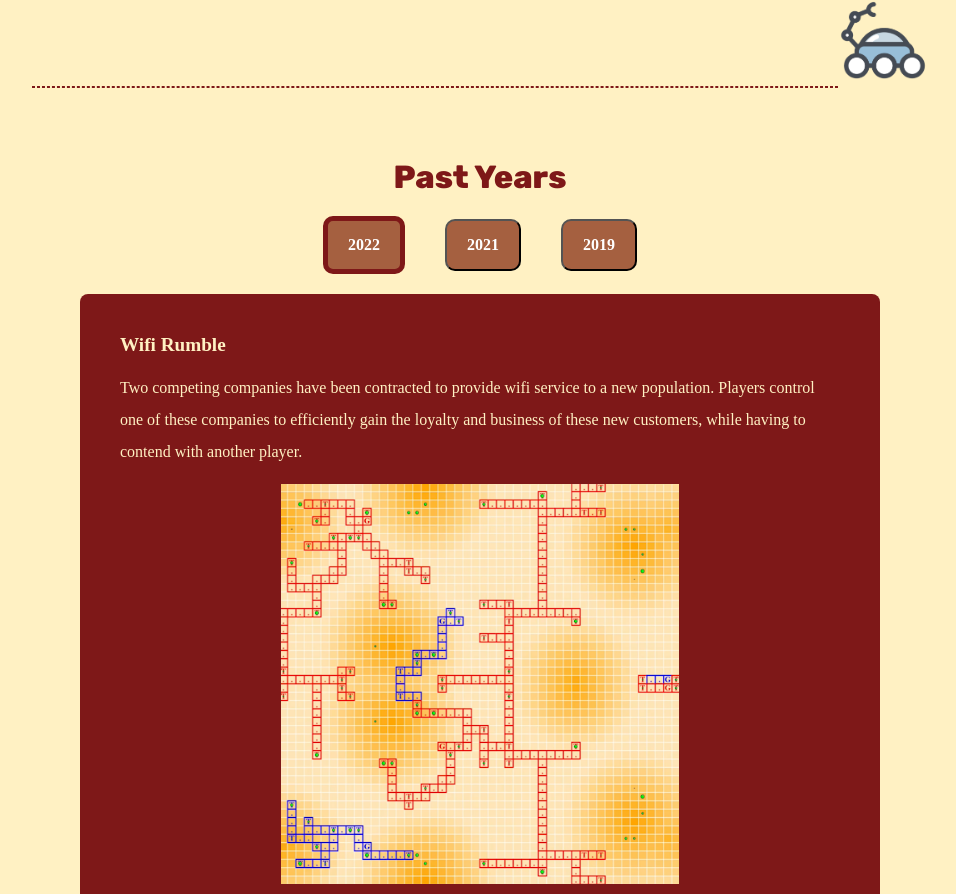
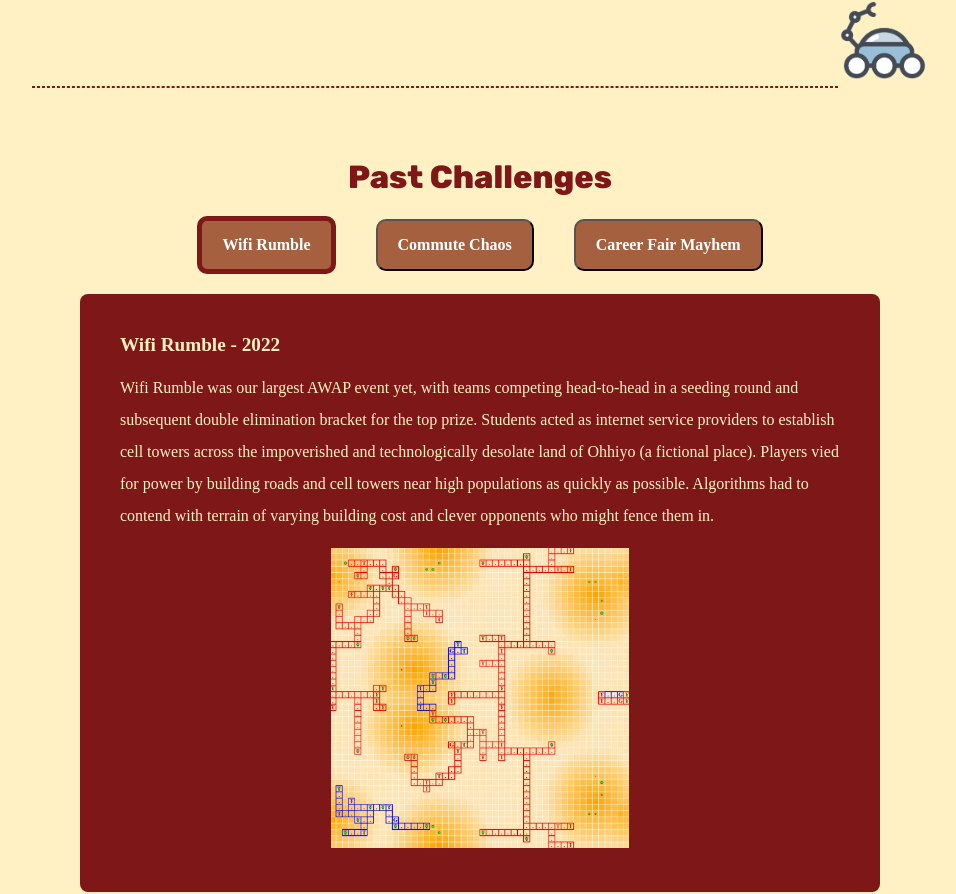
Before and after one commit to acm-cmu/awap-landing-page-2024, a React (Create React App) app: page / in a window 1280 px wide. Shown: the part 1630-2524 px from the top of the page, without its empty margins (160-1116 px from the left). Built offline with nearby package versions, Linux system fonts and the light colour scheme.

Commit message:
past challenges new descriptions

```diff
--- a/src/components/Navbar.js
+++ b/src/components/Navbar.js
@@ -23,7 +23,7 @@ const Navbar = () => {
             <div className="link">Register</div>
           </Link>
           <Link to="past" smooth={true} offset={-0.08 * window.innerHeight}>
-            <div className="link">Past Years</div>
+            <div className="link">Past Challenges</div>
           </Link>
           <Link to="sponsors" smooth={true} offset={-0.12 * window.innerHeight}>
             <div className="link">Sponsors</div>
@@ -52,7 +52,7 @@ const Navbar = () => {
         </Link>
         <Link to="past" smooth={true} offset={-0.08 * window.innerHeight}>
           <div onClick={() => setMenuOpen(false)} className="link">
-            Past Years
+            Past Challenges
           </div>
         </Link>
         <Link to="sponsors" smooth={true} offset={-0.1 * window.innerHeight}>
--- a/src/components/Past.js
+++ b/src/components/Past.js
@@ -6,18 +6,23 @@ const year2022 = () => {
     <div className="row">
       <div className="row one">
         <div className="past-description">
-          <div className="past-title">Wifi Rumble</div>
+          <div className="past-title">Wifi Rumble - 2022</div>
           <p>
-            Two competing companies have been contracted to provide wifi service
-            to a new population. Players control one of these companies to
-            efficiently gain the loyalty and business of these new customers,
-            while having to contend with another player.
+            Wifi Rumble was our largest AWAP event yet, with teams competing
+            head-to-head in a seeding round and subsequent double elimination
+            bracket for the top prize. Students acted as internet service
+            providers to establish cell towers across the impoverished and
+            technologically desolate land of Ohhiyo (a fictional place). Players
+            vied for power by building roads and cell towers near high
+            populations as quickly as possible. Algorithms had to contend with
+            terrain of varying building cost and clever opponents who might
+            fence them in.
           </p>
         </div>
       </div>
       <div className="row two">
         <div className="past-image">
-          <img src="../../past/awap22-image.png" height="400" alt="sponsors" />
+          <img src="../../past/awap22-image.png" height="300" alt="sponsors" />
         </div>
       </div>
     </div>
@@ -29,17 +34,21 @@ const year2021 = () => {
     <div className="row">
       <div className="row one">
         <div className="past-description">
-          <div className="past-title">Commute Chaos</div>
+          <div className="past-title">Commute Chaos - 2021</div>
           <p>
-            Players have to design a subway system to efficiently transport
-            riders to their destinations, while also keeping construction costs
-            low.
+            In 2021, AWAP was hosted virtually due to COVID, with a theme based
+            on effective transportation management. Each team operated as a
+            Transportation Manager whose role was to design a subway network.
+            Given knowledge on the passenger load of different stations, teams
+            tackled the optimization problem of constructing routes across
+            stations with limited resources in order to minimize travel time for
+            a simulated day of commuting.
           </p>
         </div>
       </div>
       <div className="row two">
         <div className="past-image">
-          <img src="../../past/awap21-image.png" height="400" alt="sponsors" />
+          <img src="../../past/awap21-image.png" height="300" alt="sponsors" />
         </div>
       </div>
     </div>
@@ -51,17 +60,22 @@ const year2019 = () => {
     <div className="row">
       <div className="row one">
         <div className="past-description">
-          <div className="past-title">Career Fair Mayhem</div>
+          <div className="past-title">Career Fair Mayhem - 2019</div>
           <p>
-            Players must navigate a challenging, yet rewarding world: the Career
-            Fair. They must manage their time efficiently in order to maximize
-            their gains from each booth.
+            Our 2019 challenge simulated a real-world problem relevant (and
+            possibly traumatic) to many students—navigating the chaos of a
+            career fair. In this problem, teams were tasked to navigate a map of
+            career fair booths and distribute their resume to the companies who
+            can provide the most value to their job search. Teams worked to
+            create algorithms which would target booths that would maximize
+            their profit without wasting too much of their limited time waiting
+            in long lines.
           </p>
         </div>
       </div>
       <div className="row two">
         <div className="past-image">
-          <img src="../../past/awap19-image.png" height="400" alt="sponsors" />
+          <img src="../../past/awap19-image.png" height="300" alt="sponsors" />
         </div>
       </div>
     </div>
@@ -99,16 +113,16 @@ const Past = () => {
   return (
     <div className="past">
       <div className="past-content">
-        <div className="section-header">Past Years</div>
+        <div className="section-header">Past Challenges</div>
         <div className="past-buttons">
           <button className="year-button" id="year2022" onClick={show2022}>
-            <span className="schedule-header-word">2022</span>
+            <span className="schedule-header-word">Wifi Rumble</span>
           </button>
           <button className="year-button" id="year2021" onClick={show2021}>
-            <span className="schedule-header-word">2021</span>
+            <span className="schedule-header-word">Commute Chaos</span>
           </button>
           <button className="year-button" id="year2019" onClick={show2019}>
-            <span className="schedule-header-word">2019</span>
+            <span className="schedule-header-word">Career Fair Mayhem</span>
           </button>
         </div>
         <div className="past-info-box" id="past-info">
```
